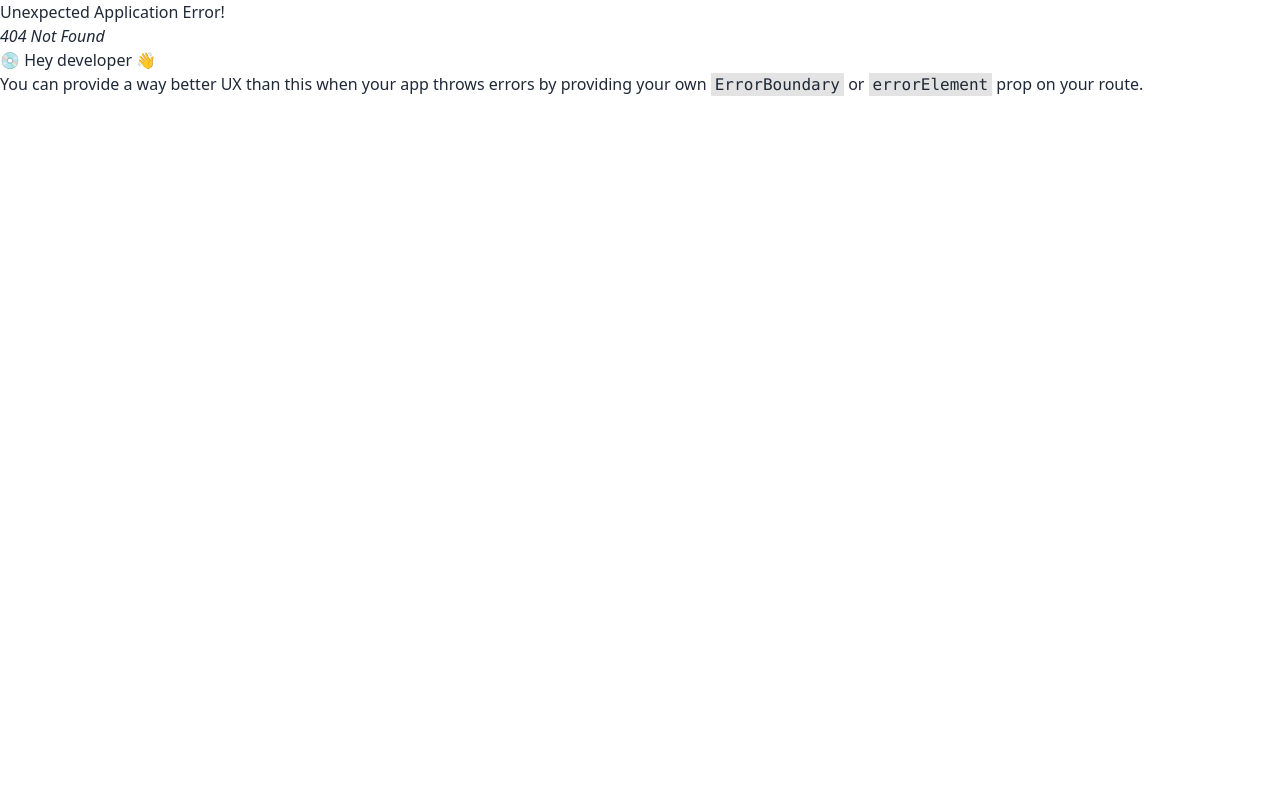
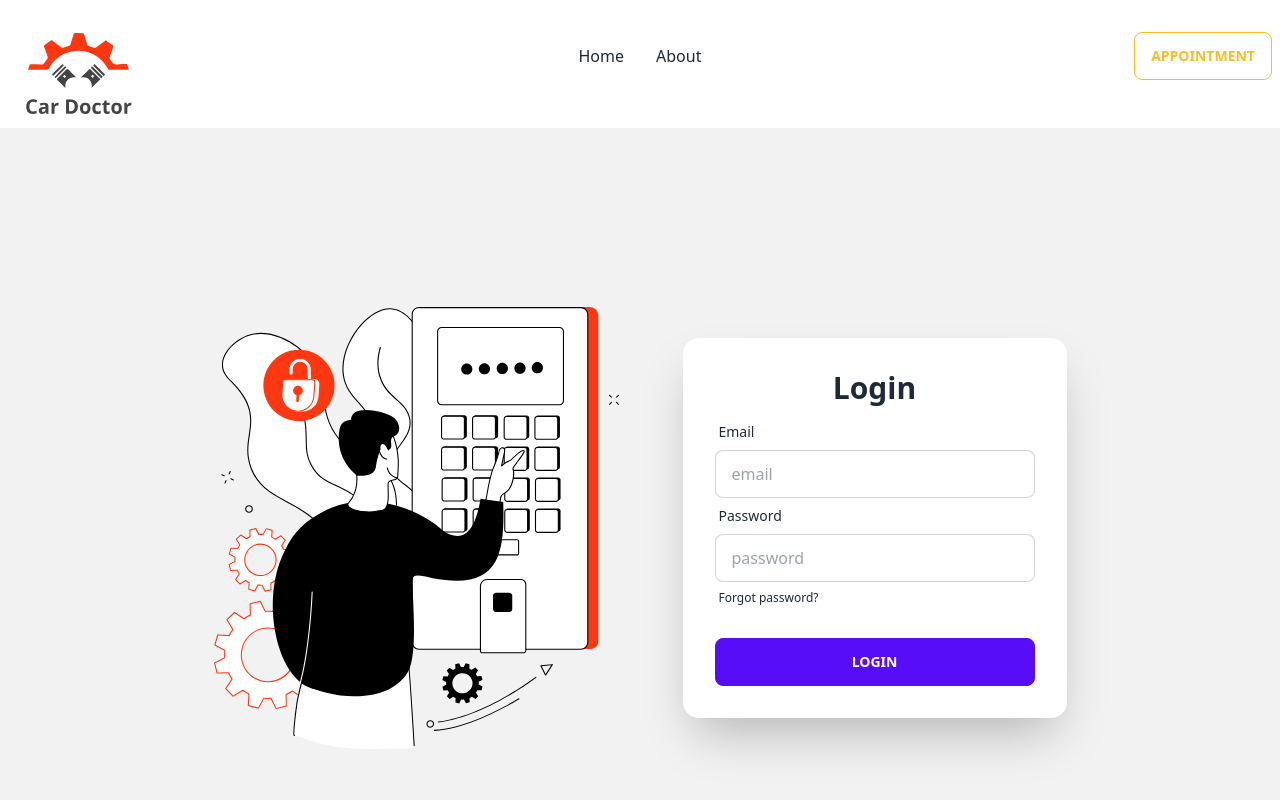
Before and after one commit to Aminul667/car-doctor-client, a React (Vite) app: page /login in a window 1280 px wide. Before the commit this address had no page. Shown: the top 800 px of the page. Built offline with nearby package versions, Linux system fonts and the light colour scheme.

Commit message:
69-7 (Recap) Create a simple Login page with firebase integration

```diff
--- a/package.json
+++ b/package.json
@@ -11,6 +11,7 @@
   },
   "dependencies": {
     "daisyui": "^2.51.6",
+    "firebase": "^9.21.0",
     "localforage": "^1.10.0",
     "match-sorter": "^6.3.1",
     "react": "^18.2.0",
--- a/src/Routes/Routes.jsx
+++ b/src/Routes/Routes.jsx
@@ -1,6 +1,7 @@
 import { createBrowserRouter } from "react-router-dom";
 import Main from "../Layout/Main";
 import Home from "../pages/Home/Home/Home";
+import Login from "../pages/Login/Login";
 
 const router = createBrowserRouter([
     {
@@ -10,6 +11,10 @@ const router = createBrowserRouter([
         {
             path: '/',
             element: <Home></Home>
+        },
+        {
+          path: 'login',
+          element: <Login></Login>
         }
       ]
     },
--- /dev/null
+++ b/src/firebase/firebase.config.js
@@ -0,0 +1,18 @@
+// Import the functions you need from the SDKs you need
+import { initializeApp } from "firebase/app";
+// TODO: Add SDKs for Firebase products that you want to use
+// https://firebase.google.com/docs/web/setup#available-libraries
+
+// Your web app's Firebase configuration
+const firebaseConfig = {
+  apiKey:import.meta.env.VITE_apiKey,
+  authDomain:import.meta.env.VITE_authDomain,
+  projectId:import.meta.env.VITE_projectId,
+  storageBucket:import.meta.env.VITE_storageBucket,
+  messagingSenderId:import.meta.env.VITE_messagingSenderId,
+  appId:import.meta.env.VITE_appId
+};
+
+// Initialize Firebase
+const app = initializeApp(firebaseConfig);
+export default app
--- /dev/null
+++ b/src/pages/Login/Login.jsx
@@ -0,0 +1,58 @@
+import img from "../../assets/images/login/login.svg";
+
+const Login = () => {
+  const handleLogin = (event) => {
+    event.preventDefault();
+  };
+
+  return (
+    <div className="hero min-h-screen bg-base-200">
+      <div className="hero-content flex-col lg:flex-row">
+        <div className="w-1/2 mr-12">
+          <img src={img} alt="" />
+        </div>
+        <div className="card flex-shrink-0 w-full max-w-sm shadow-2xl bg-base-100">
+          <div className="card-body">
+            <h1 className="text-3xl text-center font-bold">Login</h1>
+            <form onSubmit={handleLogin}>
+              <div className="form-control">
+                <label className="label">
+                  <span className="label-text">Email</span>
+                </label>
+                <input
+                  type="text"
+                  placeholder="email"
+                  className="input input-bordered"
+                />
+              </div>
+              <div className="form-control">
+                <label className="label">
+                  <span className="label-text">Password</span>
+                </label>
+                <input
+                  type="text"
+                  placeholder="password"
+                  className="input input-bordered"
+                />
+                <label className="label">
+                  <a href="#" className="label-text-alt link link-hover">
+                    Forgot password?
+                  </a>
+                </label>
+              </div>
+              <div className="form-control mt-6">
+                <input
+                  className="btn btn-primary"
+                  type="submit"
+                  value="Login"
+                />
+              </div>
+            </form>
+          </div>
+        </div>
+      </div>
+    </div>
+  );
+};
+
+export default Login;
```
Also changed, not shown: 1 other file (tests, documents, lock files or other folders).
